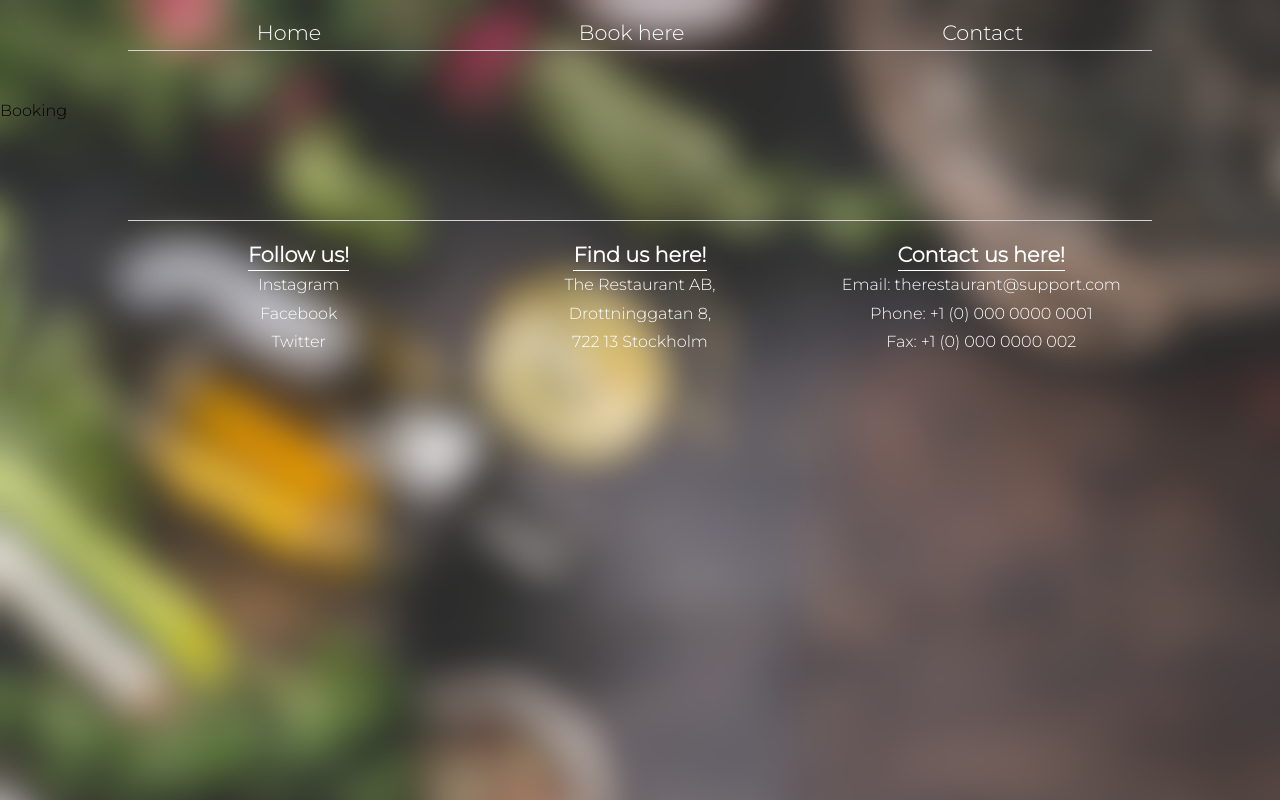
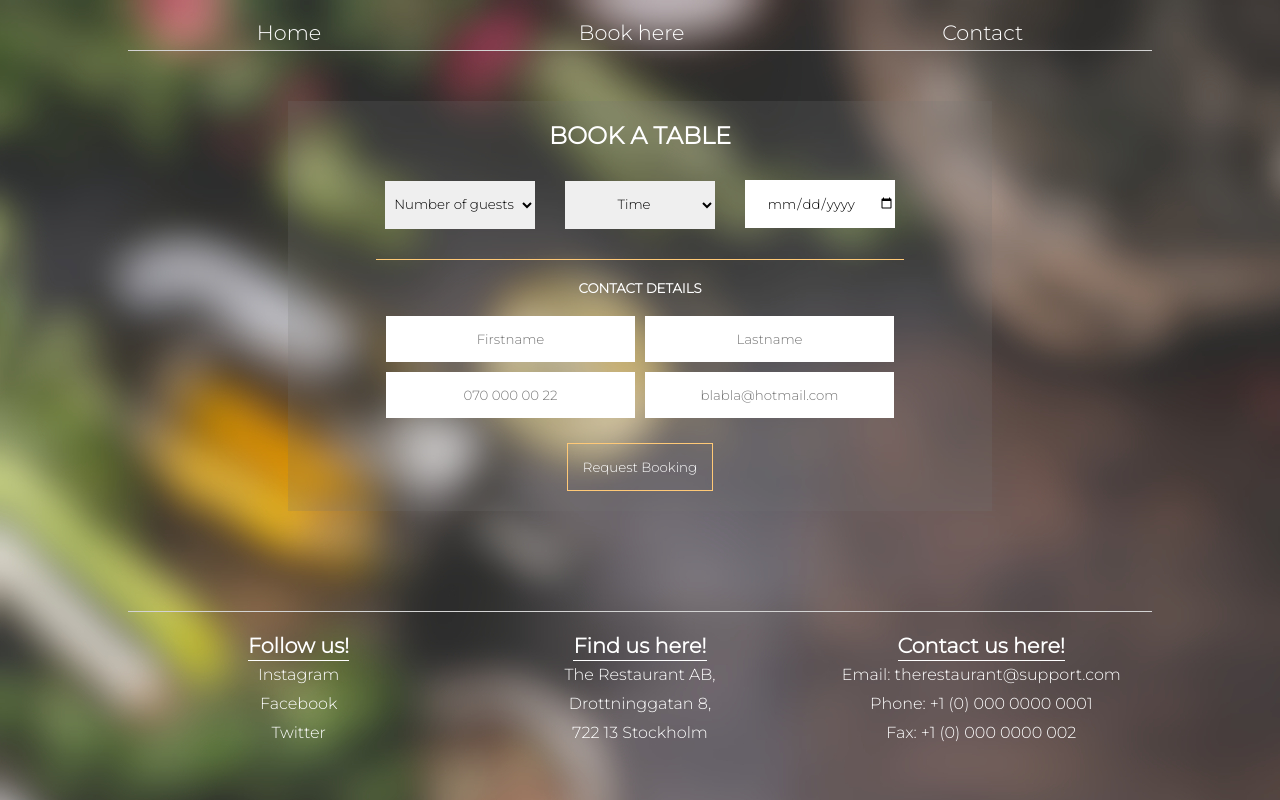
Before and after one commit to Medieinstitutet/the-restaurant-bastagruppen-1, a React (Vite) app: page /booking in a window 1280 px wide. Shown: the top 800 px of the page. Built offline with nearby package versions, Linux system fonts and the light colour scheme.

Commit message:
Booking page styled

```diff
--- a/src/pages/Booking.tsx
+++ b/src/pages/Booking.tsx
@@ -1,3 +1,47 @@
+import "../scss/Booking.scss";
+
 export const Booking = () => {
-  return <>Booking</>;
+
+  return <>
+  <section className="booking--container">
+    <h1>BOOK A TABLE</h1>
+
+  <div className="persons-time-date">
+    <select>
+      <option value="" disabled selected>Number of guests</option>
+      <option value="">1</option>
+      <option value="">2</option>
+      <option value="">3</option>
+      <option value="">4</option>
+      <option value="">5</option>
+      <option value="">6</option>
+      <option value="">7</option>
+      <option value="">8</option>
+      <option value="">9</option>
+      <option value="">10</option>
+    </select>
+
+    <select className="booking-time">
+      <option value="" disabled selected>Time</option>
+      <option value="">15:00</option>
+      <option value="">21:00</option>
+    </select>
+
+    <input
+      type="date" />
+    </div>
+
+    <div className="booking-contact">
+
+      <h5>CONTACT DETAILS</h5>
+
+      <input type="text" placeholder="Firstname"/>
+      <input type="text" placeholder="Lastname"/>
+      <input type="tel" placeholder="070 000 00 22"/>
+      <input type="email" placeholder="blabla@hotmail.com"/>
+    </div>
+
+    <button>Request Booking</button>
+  </section>
+  </>;
 };
--- a/src/scss/Booking.scss
+++ b/src/scss/Booking.scss
@@ -0,0 +1,82 @@
+.booking--container{
+
+    display: flex;
+    flex-direction: column;
+    justify-content: center;
+    align-items: center;
+    background-color: rgba(117, 117, 117, 0.2);
+    width: 55%;
+    margin: 0 auto;
+    padding: 20px 0;
+
+
+    h1{
+        color: white;
+    }
+
+    .persons-time-date{
+
+        margin-top: 30px;
+
+        select{
+            padding: 15px 0;
+            width: 150px;
+            border-style: none;
+            text-align: center;
+        }
+
+        .booking-time{
+            margin: 0 30px;
+        }
+
+        input{
+            padding: 15px 0;
+            width: 150px;
+            border-style: none;
+            text-align: center;
+        }
+    }
+
+
+    .booking-contact{
+        display: flex;
+        flex-wrap: wrap;
+        align-items: center;
+        justify-content: center;
+        width: 75%;
+
+        margin-top: 30px;
+        padding: 20px 0;
+        border-top: 1px solid  rgb(255, 201, 119);
+
+        h5{
+            width: 100%;
+            text-align: center;
+            color: white;
+            padding: 0 0 15px;
+
+        }
+
+        input{
+            width: 249px;
+            padding: 15px 0;
+            margin: 5px;
+            border: none;
+            text-align: center;
+        }
+    }
+
+    button{
+        border: 1px solid rgb(255, 201, 119);
+        color: white;
+        background: none;
+        padding: 15px;
+        cursor: pointer;
+        // margin-top: 15px;
+
+        &:hover{
+            background-color: rgb(255, 201, 119);
+        }
+    }
+
+}
```
